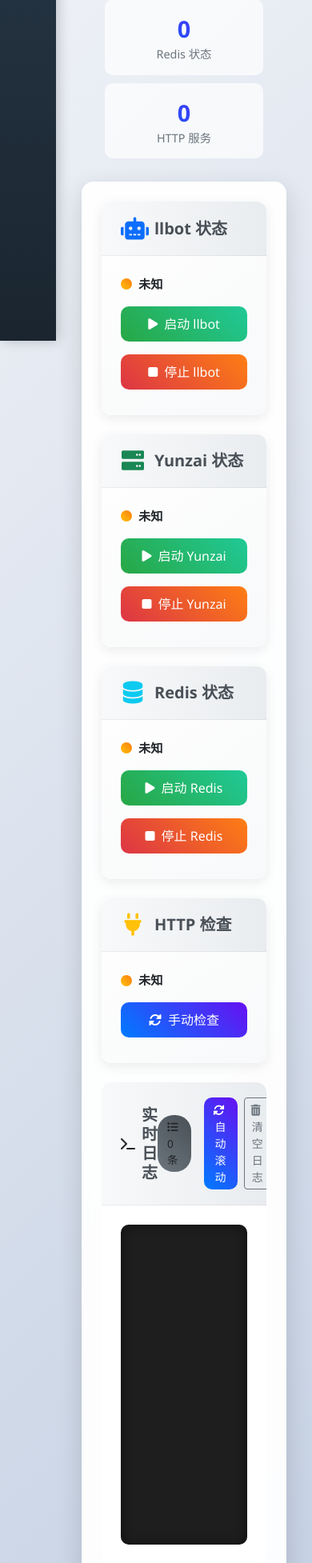
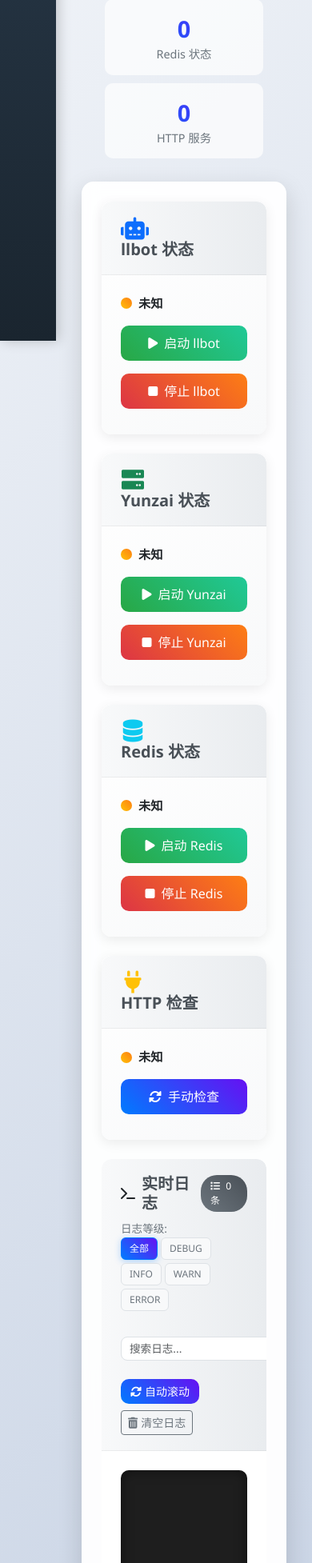
Before and after one commit to touchscale/one-click-start---yunzai-llbot, a Python web app: template webui/templates/dashboard.html in a window 390 px wide. Shown: the part 418-2372 px from the top of the page at 80% size. Run offline with Jinja, Linux system fonts and the light colour scheme; the template is opened without the code that fills it, so the values that code supplies are empty.

Commit message:
feat: 实现日志等级筛选和搜索功能
- 后端 API 支持按等级过滤日志（/api/logs）
- 前端新增日志等级筛选按钮组（全部/DEBUG/INFO/WARN/ERROR）
- 新增日志搜索功能，支持关键词搜索
- 优化日志显示样式，不同等级使用不同颜色
- 添加日志空状态提示和动画效果
- 提升用户体验，便于快速定位问题日志

```diff
--- a/webui/static/css/dashboard.css
+++ b/webui/static/css/dashboard.css
@@ -140,6 +140,26 @@
     box-shadow: inset 0 0 15px rgba(0,0,0,0.5);
     color: #f5f5f5;
     position: relative;
+}
+
+.log-empty-message {
+    display: flex;
+    flex-direction: column;
+    align-items: center;
+    justify-content: center;
+    height: 100%;
+    color: #6c757d;
+    font-size: 14px;
+}
+
+.log-empty-message i {
+    font-size: 32px;
+    margin-bottom: 10px;
+    animation: pulse 2s infinite;
+}
+
+.log-empty-message span {
+    font-size: 14px;
 }
 
 .log-entry {
@@ -292,3 +312,130 @@
     50% { opacity: 0.3; }
     100% { opacity: 1; }
 }
+
+/* 日志筛选控件样式 */
+.log-filter-wrapper {
+    display: flex;
+    align-items: center;
+    margin-right: 15px;
+    flex-wrap: wrap;
+}
+
+.log-search-wrapper {
+    margin-right: 10px;
+    margin-top: 14px;
+}
+
+.log-search-input {
+    width: 200px;
+    font-size: 0.85rem;
+    padding: 4px 10px;
+    height: 30px;
+    border-radius: 8px;
+    border: 1px solid #dee2e6;
+    transition: all 0.3s ease;
+}
+
+.log-search-input:focus {
+    border-color: #007bff;
+    box-shadow: 0 0 0 0.2rem rgba(0, 123, 255, 0.25);
+}
+
+.log-count-badge {
+    background: linear-gradient(45deg, #6c757d, #495057);
+    border-radius: 20px;
+    padding: 5px 12px;
+    font-size: 0.75em;
+    font-weight: 500;
+    color: white;
+}
+
+.log-filter-label {
+    font-size: 0.85rem;
+    color: #6c757d;
+    font-weight: 500;
+    white-space: nowrap;
+    margin-bottom: 0;
+}
+
+.log-filter-buttons {
+    display: flex;
+    gap: 4px;
+    flex-wrap: wrap;
+}
+
+.log-filter-btn {
+    padding: 4px 10px;
+    font-size: 0.75rem;
+    border-radius: 6px;
+    border: 1px solid #dee2e6;
+    background: #f8f9fa;
+    color: #6c757d;
+    transition: all 0.2s ease;
+    cursor: pointer;
+    font-weight: 500;
+    white-space: nowrap;
+}
+
+.log-filter-btn:hover {
+    background: #e9ecef;
+    border-color: #ced4da;
+    transform: translateY(-1px);
+}
+
+.log-filter-btn.active {
+    background: linear-gradient(45deg, #007bff, #6610f2);
+    color: white;
+    border-color: #007bff;
+    box-shadow: 0 2px 8px rgba(0, 123, 255, 0.3);
+}
+
+.log-filter-btn.active:hover {
+    background: linear-gradient(45deg, #0056b3, #520dc2);
+    border-color: #0056b3;
+}
+
+/* 日志等级颜色 */
+.log-debug {
+    color: #98fb98;
+    border-left-color: #98fb98;
+}
+
+.log-info {
+    color: #87ceeb;
+    border-left-color: #87ceeb;
+}
+
+.log-warn {
+    color: #ffcc00;
+    border-left-color: #ffcc00;
+}
+
+.log-error {
+    color: #ff6b6b;
+    border-left-color: #ff6b6b;
+}
+
+/* 响应式调整 */
+@media (max-width: 768px) {
+    .log-filter-wrapper {
+        width: 100%;
+        margin-bottom: 10px;
+    }
+
+    .log-filter-select {
+        width: 100%;
+        max-width: none;
+    }
+
+    .card-header {
+        flex-direction: column;
+        align-items: flex-start !important;
+    }
+
+    .card-header .d-flex.ms-auto {
+        width: 100%;
+        margin-left: 0 !important;
+        margin-top: 10px;
+    }
+}
--- a/webui/static/js/dashboard.js
+++ b/webui/static/js/dashboard.js
@@ -190,6 +190,16 @@ function updateProcessStatus(process, status) {
 
 // 更新日志
 function updateLogs() {
+    // 获取选中的日志等级
+    const filterButtons = document.querySelectorAll('.log-filter-btn');
+    const selectedLevels = Array.from(filterButtons)
+        .filter(btn => btn.classList.contains('active'))
+        .map(btn => btn.dataset.level);
+
+    // 获取搜索关键词
+    const searchInput = document.getElementById('log-search-input');
+    const searchKeyword = searchInput ? searchInput.value.trim().toLowerCase() : '';
+
     fetch('/api/logs')
         .then(response => {
             if (response.status === 401) {
@@ -203,15 +213,40 @@ function updateLogs() {
                 const logsDiv = document.getElementById('logs');
                 logsDiv.innerHTML = '';
 
+                // 根据选择的等级过滤日志
+                let filteredLogs = data.logs;
+                if (!selectedLevels.includes('all') && selectedLevels.length > 0) {
+                    filteredLogs = data.logs.filter(log => {
+                        const logLevel = log.level.toLowerCase();
+                        return selectedLevels.includes(logLevel);
+                    });
+                }
+
+                // 根据搜索关键词过滤日志
+                if (searchKeyword) {
+                    filteredLogs = filteredLogs.filter(log => {
+                        const logText = (log.timestamp + ' [' + log.level + '] ' + log.module + ':' + log.function + ' - ' + log.message).toLowerCase();
+                        return logText.includes(searchKeyword);
+                    });
+                }
+
                 // 更新日志计数
-                document.getElementById('log-count').textContent = data.logs.length;
+                document.getElementById('log-count').textContent = filteredLogs.length;
 
-                data.logs.forEach(log => {
-                    const logElement = document.createElement('div');
-                    logElement.className = 'log-entry log-' + log.level.toLowerCase();
-                    logElement.textContent = log.timestamp + ' [' + log.level + '] ' + log.module + ':' + log.function + ' - ' + log.message;
-                    logsDiv.appendChild(logElement);
-                });
+                // 如果没有日志，显示等待提示
+                if (filteredLogs.length === 0) {
+                    const emptyMessage = document.createElement('div');
+                    emptyMessage.className = 'log-empty-message';
+                    emptyMessage.innerHTML = '<i class="fas fa-hourglass-half"></i><span>等待日志...</span>';
+                    logsDiv.appendChild(emptyMessage);
+                } else {
+                    filteredLogs.forEach(log => {
+                        const logElement = document.createElement('div');
+                        logElement.className = 'log-entry log-' + log.level.toLowerCase();
+                        logElement.textContent = log.timestamp + ' [' + log.level + '] ' + log.module + ':' + log.function + ' - ' + log.message;
+                        logsDiv.appendChild(logElement);
+                    });
+                }
 
                 // 根据自动滚动状态决定是否滚动到最新日志
                 if (autoScrollEnabled) {
@@ -237,6 +272,13 @@ function clearLogs() {
     logsDiv.innerHTML = '';
     document.getElementById('log-count').textContent = '0';
     document.getElementById('last-update').textContent = '已清空';
+
+    // 显示等待日志提示
+    const emptyMessage = document.createElement('div');
+    emptyMessage.className = 'log-empty-message';
+    emptyMessage.innerHTML = '<i class="fas fa-hourglass-half"></i><span>等待日志...</span>';
+    logsDiv.appendChild(emptyMessage);
+
     showAlert('日志已清空', 'info');
 }
 
@@ -484,6 +526,54 @@ document.addEventListener('DOMContentLoaded', function() {
     // 每5秒更新一次日志
     setInterval(updateLogs, 5000);
 
+    // 日志等级筛选按钮组事件监听
+    const filterButtons = document.querySelectorAll('.log-filter-btn');
+    filterButtons.forEach(button => {
+        button.addEventListener('click', function() {
+            const level = this.dataset.level;
+
+            if (level === 'all') {
+                // 点击"全部"按钮，只选中全部，取消其他选择
+                filterButtons.forEach(btn => btn.classList.remove('active'));
+                this.classList.add('active');
+            } else {
+                // 点击具体等级按钮
+                const allButton = document.querySelector('.log-filter-btn[data-level="all"]');
+
+                // 如果"全部"按钮被选中，先取消它
+                if (allButton.classList.contains('active')) {
+                    allButton.classList.remove('active');
+                    this.classList.add('active');
+                } else {
+                    // 切换当前按钮的选中状态
+                    this.classList.toggle('active');
+
+                    // 如果没有任何按钮被选中，默认选中"全部"
+                    const anySelected = Array.from(filterButtons).some(btn => btn.classList.contains('active'));
+                    if (!anySelected) {
+                        allButton.classList.add('active');
+                    }
+                }
+            }
+
+            // 当用户改变选择时，立即更新日志显示
+            updateLogs();
+        });
+    });
+
+    // 日志搜索框事件监听
+    const searchInput = document.getElementById('log-search-input');
+    if (searchInput) {
+        // 使用防抖函数，避免频繁搜索
+        let searchTimeout;
+        searchInput.addEventListener('input', function() {
+            clearTimeout(searchTimeout);
+            searchTimeout = setTimeout(function() {
+                updateLogs();
+            }, 300); // 300ms 延迟后执行搜索
+        });
+    }
+
     // 确保HTTP检查卡片始终可见
     ensureHttpCardVisibility();
 
--- a/webui/templates/dashboard.html
+++ b/webui/templates/dashboard.html
@@ -175,14 +175,29 @@
 
                 <!-- 日志区域 -->
                 <div class="card alert-box">
-                    <div class="card-header d-flex align-items-center">
-                        <i class="fas fa-terminal me-2"></i>
-                        <h5 class="card-title mb-0">实时日志</h5>
-                        <div class="d-flex align-items-center ms-auto">
-                            <span class="counter-badge me-3">
+                    <div class="card-header d-flex align-items-center flex-wrap">
+                        <div class="d-flex align-items-center">
+                            <i class="fas fa-terminal me-2"></i>
+                            <h5 class="card-title mb-0">实时日志</h5>
+                            <span class="log-count-badge ms-2">
                                 <i class="fas fa-list me-1"></i>
                                 <span id="log-count">0</span> 条
                             </span>
+                        </div>
+                        <div class="d-flex align-items-center ms-auto flex-wrap gap-2">
+                            <div class="log-filter-wrapper">
+                                <label class="log-filter-label me-2">日志等级:</label>
+                                <div class="log-filter-buttons" id="log-level-filter">
+                                    <button class="log-filter-btn active" data-level="all">全部</button>
+                                    <button class="log-filter-btn" data-level="debug">DEBUG</button>
+                                    <button class="log-filter-btn" data-level="info">INFO</button>
+                                    <button class="log-filter-btn" data-level="warn">WARN</button>
+                                    <button class="log-filter-btn" data-level="error">ERROR</button>
+                                </div>
+                            </div>
+                            <div class="log-search-wrapper">
+                                <input type="text" class="form-control form-control-sm log-search-input" id="log-search-input" placeholder="搜索日志...">
+                            </div>
                             <button class="btn btn-sm btn-outline-primary me-2" id="auto-scroll-btn" onclick="toggleAutoScroll()">
                                 <i class="fas fa-sync-alt me-1"></i>自动滚动
                             </button>
```
Also changed, not shown: web_server.py (+17 -2 lines).
